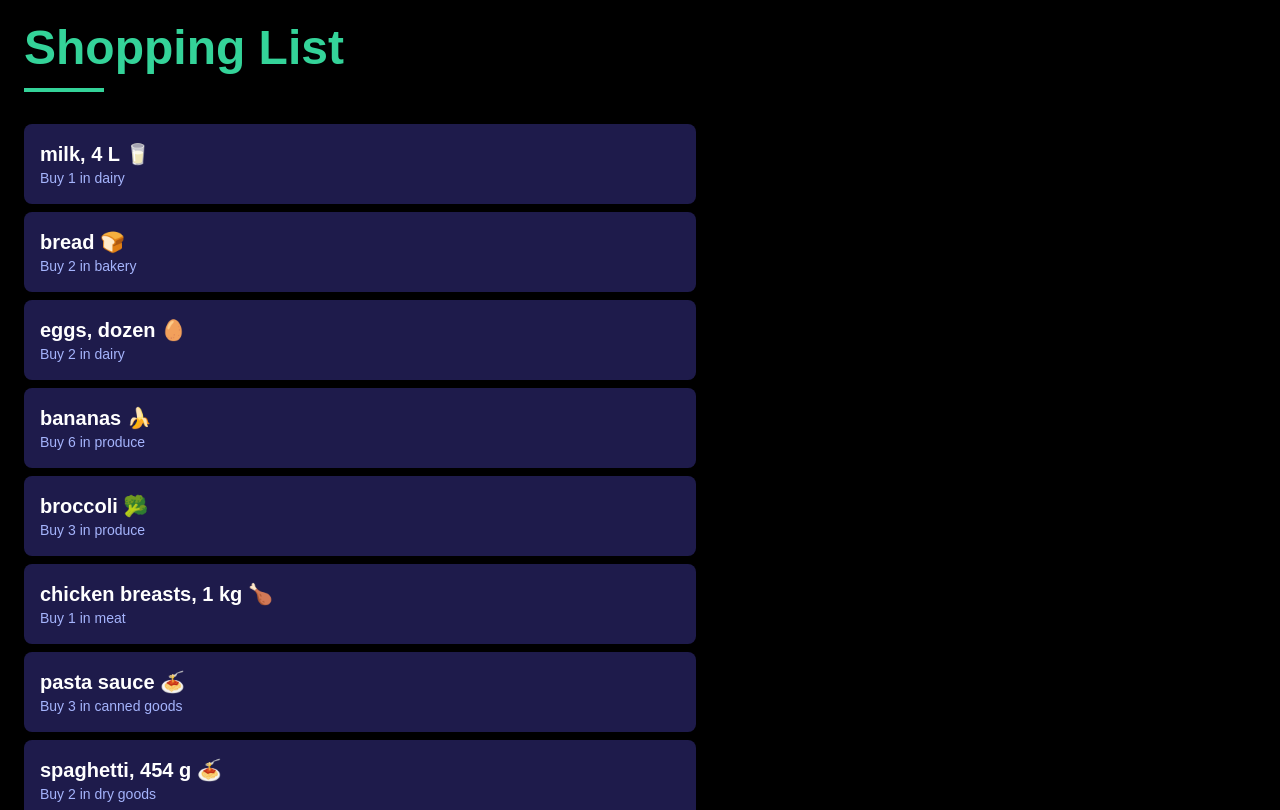
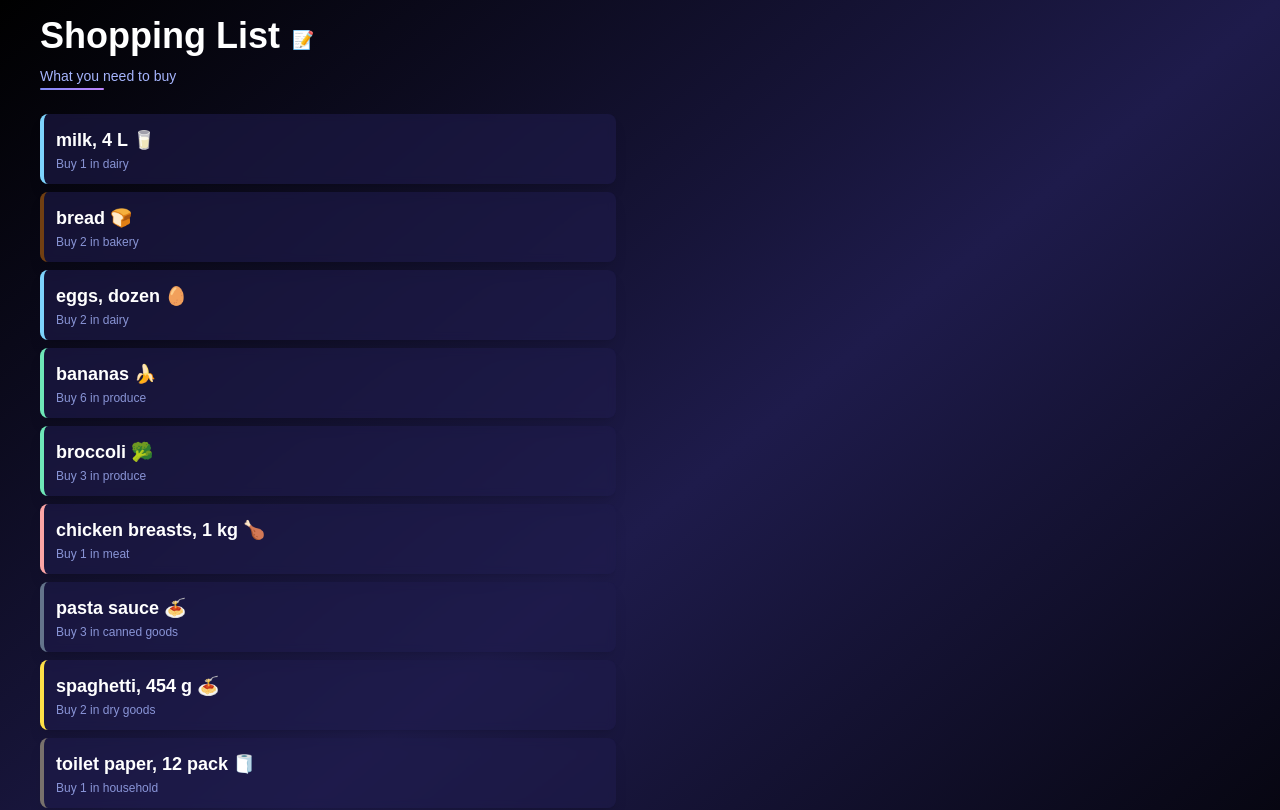
Before and after one commit to ChronicCoffee/cprg306-assignments, a Next.js app: page /week-3 in a window 1280 px wide. Shown: the top 810 px of the page. Built offline with nearby package versions, Linux system fonts and the light colour scheme.

Commit message:
Updated week-3 js files
Updated the files so that when hovered, they glow a little bit, also changed the colour palette and added a gradient background for more of aesthetic look.

```diff
--- a/app/week-3/item-list.js
+++ b/app/week-3/item-list.js
@@ -1,5 +1,5 @@
-import React from 'react';
-import Item from './item.js';
+import React from "react";
+import Item from "./item.js";
 
 const items = [
   { name: "milk, 4 L 🥛", quantity: 1, category: "dairy" },
@@ -13,7 +13,7 @@ const items = [
   { name: "toilet paper, 12 pack 🧻", quantity: 1, category: "household" },
   { name: "paper towels, 6 pack", quantity: 1, category: "household" },
   { name: "dish soap 🍽️", quantity: 1, category: "household" },
-  { name: "hand soap 🧼", quantity: 4, category: "household" }
+  { name: "hand soap 🧼", quantity: 4, category: "household" },
 ];
 
 const ItemList = () => {
--- a/app/week-3/item.js
+++ b/app/week-3/item.js
@@ -1,13 +1,35 @@
-import React from 'react';
+const Item = ({ name, quantity, category }) => {
+  const getCategoryStyle = (category) => {
+    const styles = {
+      dairy: "border-l-sky-300",
+      bakery: "border-l-yellow-900",
+      produce: "border-l-emerald-300",
+      meat: "border-l-red-300",
+      "canned goods": "border-l-slate-500",
+      "dry goods": "border-l-yellow-300",
+      household: "border-l-stone-500",
+    };
+    return styles[category] || "border-l-gray-400";
+  };
 
-const Item = ({ name, quantity, category }) => {
   return (
-    <div className="mb-2 bg-indigo-950 rounded-lg transition-all hover:bg-indigo-900">
-      <div className="p-4">
-        <div className="flex items-center justify-between">
+    <div
+      className={`mb-2 bg-indigo-950/60 rounded-lg transition-all hover:bg-indigo-900
+                       hover:translate-x-2 border-l-4 ${getCategoryStyle(
+                         category
+                       )}
+                       backdrop-blur-sm shadow-lg hover:shadow-indigo-500/25`}
+    >
+      <div className="p-3">
+        {" "}
+        <div className="flex items-center justify-between group">
           <div>
-            <h3 className="text-xl text-white font-semibold">{name}</h3>
-            <p className="text-sm text-indigo-300">
+            <h3 className="text-lg text-white font-semibold flex items-center gap-2">
+              {" "}
+              {name}
+            </h3>
+            <p className="text-xs text-indigo-300 mt-0.5 opacity-80">
+              {" "}
               Buy {quantity} in {category}
             </p>
           </div>
--- a/app/week-3/page.js
+++ b/app/week-3/page.js
@@ -2,11 +2,17 @@ import ItemList from "./item-list.js";
 
 export default function Page() {
   return (
-    <main className="min-h-screen bg-black p-6">
-      <div className="max-w-2xl mr-6">
-        <header className="mb-8">
-          <h1 className="text-5xl font-bold text-emerald-400 mb-4">Shopping List</h1>
-          <div className="h-1 w-20 bg-emerald-400"></div>
+    <main className="min-h-screen bg-gradient-to-br from-black via-indigo-950 to-black p-4">
+      <div className="max-w-xl ml-6">
+        <header className="mb-6 space-y-0.5">
+          <div className="flex items-center gap-3">
+            <h1 className="text-4xl font-bold text-white mb-2">
+              Shopping List
+            </h1>
+            <span className="text-indigo-400 text-lg">📝</span>
+          </div>
+          <p className="text-indigo-300 text-sm">What you need to buy</p>
+          <div className="h-0.5 w-16 bg-gradient-to-r from-indigo-400 to-purple-400 rounded-full"></div>
         </header>
         <ItemList />
       </div>
```
